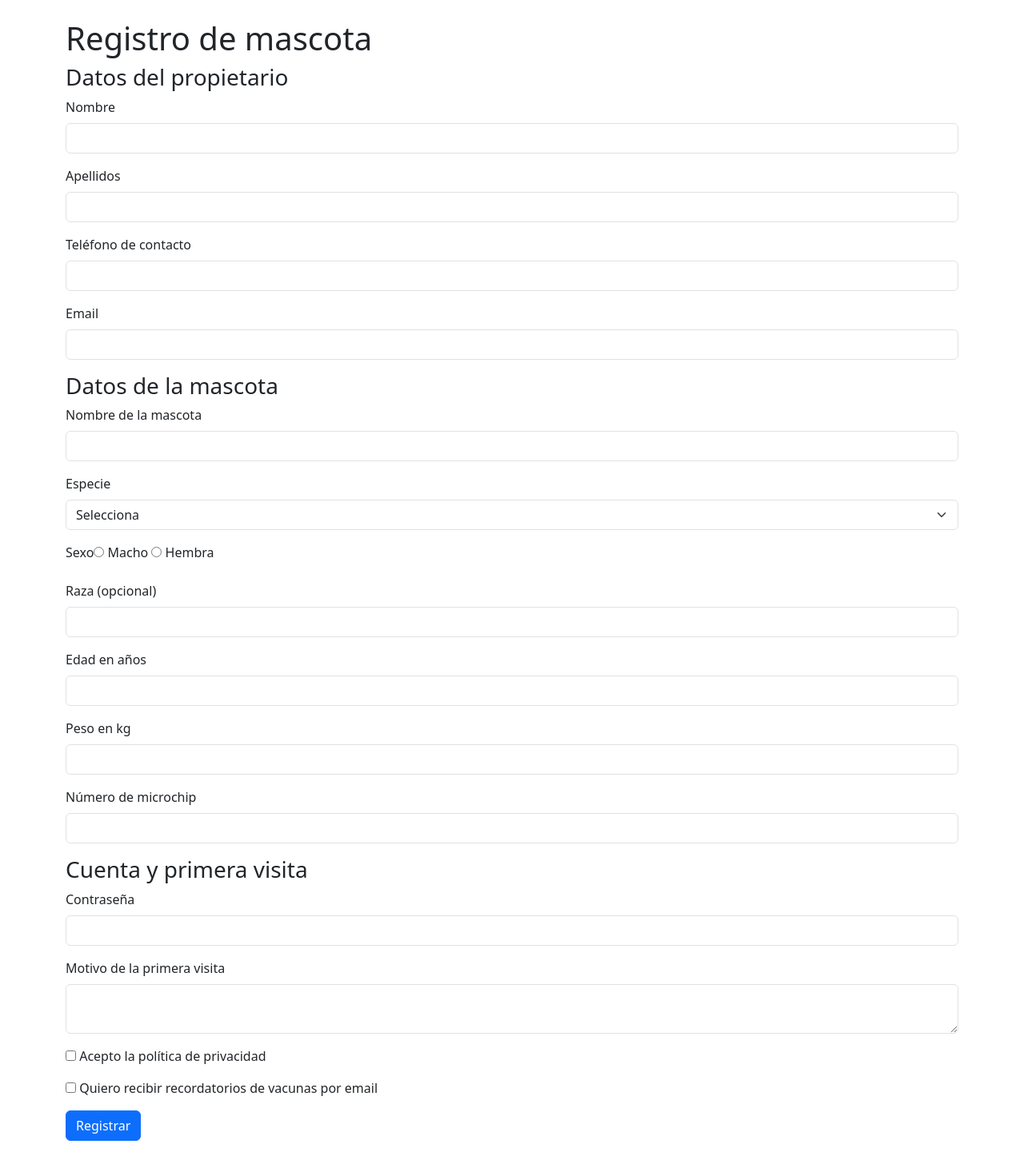
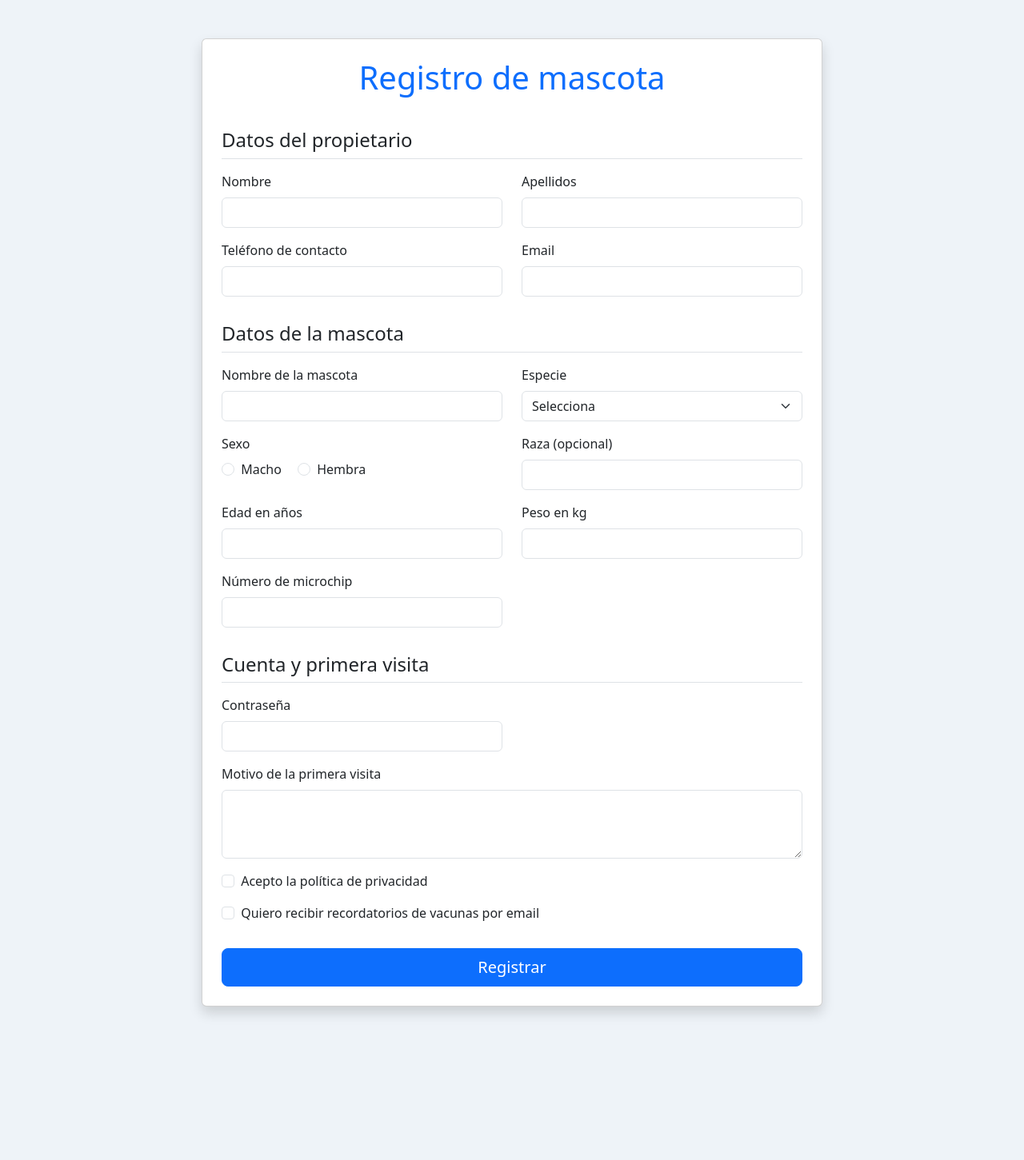
Before and after one commit to Maanuel77/UD2-16-Validacion-de-formulario, an Angular app: page / in a window 1280 px wide. Shown: the whole page at 80% size. After the commit the page ends 1307 px from the top, so only its background shows below. Built offline with nearby package versions, Linux system fonts and the light colour scheme.

Commit message:
estilos con bootstrap

```diff
--- a/src/app/pages/register-form-page/register-form-page.html
+++ b/src/app/pages/register-form-page/register-form-page.html
@@ -1,49 +1,50 @@
-<form class="container my-4" [formGroup]="registerForm" (ngSubmit)="registrar()">
-  <h1>Registro de mascota</h1>
+<div class="container my-5" style="max-width: 800px">
+<form class="card shadow p-4" [formGroup]="registerForm" (ngSubmit)="registrar()">
+  <h1 class="text-center text-primary mb-4">Registro de mascota</h1>
 
-  <h3>Datos del propietario</h3>
-  <div formGroupName="propietario">
-    <div class="mb-3">
+  <h4 class="border-bottom pb-2 mt-3 mb-3">Datos del propietario</h4>
+  <div class="row" formGroupName="propietario">
+    <div class="col-md-6 mb-3">
       <label class="form-label">Nombre</label>
       <input type="text" class="form-control" formControlName="nombre">
-      @if (hasError('propietario.nombre', 'required')) { <small class="text-danger">El nombre es obligatorio</small> }
-      @if (hasError('propietario.nombre', 'minlength')) { <small class="text-danger">Mínimo 2 caracteres</small> }
-      @if (hasError('propietario.nombre', 'maxlength')) { <small class="text-danger">Máximo 30 caracteres</small> }
-      @if (hasError('propietario.nombre', 'pattern')) { <small class="text-danger">Solo se permiten letras</small> }
+      @if (hasError('propietario.nombre', 'required')) { <small class="text-danger d-block">El nombre es obligatorio</small> }
+      @if (hasError('propietario.nombre', 'minlength')) { <small class="text-danger d-block">Mínimo 2 caracteres</small> }
+      @if (hasError('propietario.nombre', 'maxlength')) { <small class="text-danger d-block">Máximo 30 caracteres</small> }
+      @if (hasError('propietario.nombre', 'pattern')) { <small class="text-danger d-block">Solo se permiten letras</small> }
     </div>
-    <div class="mb-3">
+    <div class="col-md-6 mb-3">
       <label class="form-label">Apellidos</label>
       <input type="text" class="form-control" formControlName="apellidos">
-      @if (hasError('propietario.apellidos', 'required')) { <small class="text-danger">Los apellidos son obligatorios</small> }
-      @if (hasError('propietario.apellidos', 'minlength')) { <small class="text-danger">Mínimo 2 caracteres</small> }
-      @if (hasError('propietario.apellidos', 'maxlength')) { <small class="text-danger">Máximo 50 caracteres</small> }
-      @if (hasError('propietario.apellidos', 'pattern')) { <small class="text-danger">Solo se permiten letras</small> }
+      @if (hasError('propietario.apellidos', 'required')) { <small class="text-danger d-block">Los apellidos son obligatorios</small> }
+      @if (hasError('propietario.apellidos', 'minlength')) { <small class="text-danger d-block">Mínimo 2 caracteres</small> }
+      @if (hasError('propietario.apellidos', 'maxlength')) { <small class="text-danger d-block">Máximo 50 caracteres</small> }
+      @if (hasError('propietario.apellidos', 'pattern')) { <small class="text-danger d-block">Solo se permiten letras</small> }
     </div>
-    <div class="mb-3">
+    <div class="col-md-6 mb-3">
       <label class="form-label">Teléfono de contacto</label>
       <input type="tel" class="form-control" formControlName="telefono">
-      @if (hasError('propietario.telefono', 'required')) { <small class="text-danger">El teléfono es obligatorio</small> }
-      @if (hasError('propietario.telefono', 'pattern')) { <small class="text-danger">Introduce un teléfono español válido</small> }
+      @if (hasError('propietario.telefono', 'required')) { <small class="text-danger d-block">El teléfono es obligatorio</small> }
+      @if (hasError('propietario.telefono', 'pattern')) { <small class="text-danger d-block">Introduce un teléfono español válido</small> }
     </div>
-    <div class="mb-3">
+    <div class="col-md-6 mb-3">
       <label class="form-label">Email</label>
       <input type="email" class="form-control" formControlName="email">
-      @if (hasError('propietario.email', 'required')) { <small class="text-danger">El email es obligatorio</small> }
-      @if (hasError('propietario.email', 'email')) { <small class="text-danger">Formato de email no válido</small> }
+      @if (hasError('propietario.email', 'required')) { <small class="text-danger d-block">El email es obligatorio</small> }
+      @if (hasError('propietario.email', 'email')) { <small class="text-danger d-block">Formato de email no válido</small> }
     </div>
   </div>
 
-  <h3>Datos de la mascota</h3>
-  <div formGroupName="mascota">
-    <div class="mb-3">
+  <h4 class="border-bottom pb-2 mt-3 mb-3">Datos de la mascota</h4>
+  <div class="row" formGroupName="mascota">
+    <div class="col-md-6 mb-3">
       <label class="form-label">Nombre de la mascota</label>
       <input type="text" class="form-control" formControlName="nombre">
-      @if (hasError('mascota.nombre', 'required')) { <small class="text-danger">El nombre de la mascota es obligatorio</small> }
-      @if (hasError('mascota.nombre', 'minlength')) { <small class="text-danger">Entre 2 y 20 caracteres</small> }
-      @if (hasError('mascota.nombre', 'maxlength')) { <small class="text-danger">Entre 2 y 20 caracteres</small> }
-      @if (hasError('mascota.nombre', 'pattern')) { <small class="text-danger">Solo letras, espacios y guiones</small> }
+      @if (hasError('mascota.nombre', 'required')) { <small class="text-danger d-block">El nombre de la mascota es obligatorio</small> }
+      @if (hasError('mascota.nombre', 'minlength')) { <small class="text-danger d-block">Entre 2 y 20 caracteres</small> }
+      @if (hasError('mascota.nombre', 'maxlength')) { <small class="text-danger d-block">Entre 2 y 20 caracteres</small> }
+      @if (hasError('mascota.nombre', 'pattern')) { <small class="text-danger d-block">Solo letras, espacios y guiones</small> }
     </div>
-    <div class="mb-3">
+    <div class="col-md-6 mb-3">
       <label class="form-label">Especie</label>
       <select class="form-select" formControlName="especie">
         <option value="">Selecciona</option>
@@ -52,58 +53,59 @@
         <option value="Ave">Ave</option>
         <option value="Otro">Otro</option>
       </select>
-      @if (hasError('mascota.especie', 'required')) { <small class="text-danger">Selecciona una especie</small> }
+      @if (hasError('mascota.especie', 'required')) { <small class="text-danger d-block">Selecciona una especie</small> }
     </div>
-    <div class="mb-3">
+    <div class="col-md-6 mb-3">
       <label class="form-label">Sexo</label>
-      <input type="radio" formControlName="sexo" value="Macho"> Macho
-      <input type="radio" formControlName="sexo" value="Hembra"> Hembra
-      @if (hasError('mascota.sexo', 'required')) { <small class="text-danger">Indica el sexo de la mascota</small> }
+      <br><input type="radio" class="form-check-input me-1" formControlName="sexo" value="Macho"> Macho
+      <input type="radio" class="form-check-input ms-3 me-1" formControlName="sexo" value="Hembra"> Hembra
+      @if (hasError('mascota.sexo', 'required')) { <small class="text-danger d-block">Indica el sexo de la mascota</small> }
     </div>
-    <div class="mb-3">
+    <div class="col-md-6 mb-3">
       <label class="form-label">Raza (opcional)</label>
       <input type="text" class="form-control" formControlName="raza">
-      @if (hasError('mascota.raza', 'maxlength')) { <small class="text-danger">Máximo 40 caracteres</small> }
+      @if (hasError('mascota.raza', 'maxlength')) { <small class="text-danger d-block">Máximo 40 caracteres</small> }
     </div>
-    <div class="mb-3">
+    <div class="col-md-6 mb-3">
       <label class="form-label">Edad en años</label>
       <input type="number" class="form-control" formControlName="edad">
-      @if (hasError('mascota.edad', 'required')) { <small class="text-danger">La edad es obligatoria</small> }
-      @if (hasError('mascota.edad', 'min')) { <small class="text-danger">La edad debe estar entre 0 y 30 años</small> }
-      @if (hasError('mascota.edad', 'max')) { <small class="text-danger">La edad debe estar entre 0 y 30 años</small> }
+      @if (hasError('mascota.edad', 'required')) { <small class="text-danger d-block">La edad es obligatoria</small> }
+      @if (hasError('mascota.edad', 'min')) { <small class="text-danger d-block">La edad debe estar entre 0 y 30 años</small> }
+      @if (hasError('mascota.edad', 'max')) { <small class="text-danger d-block">La edad debe estar entre 0 y 30 años</small> }
     </div>
-    <div class="mb-3">
+    <div class="col-md-6 mb-3">
       <label class="form-label">Peso en kg</label>
       <input type="number" step="0.1" class="form-control" formControlName="peso">
-      @if (hasError('mascota.peso', 'required')) { <small class="text-danger">El peso es obligatorio</small> }
-      @if (hasError('mascota.peso', 'min')) { <small class="text-danger">El peso debe estar entre 0,1 y 90 kg</small> }
-      @if (hasError('mascota.peso', 'max')) { <small class="text-danger">El peso debe estar entre 0,1 y 90 kg</small> }
+      @if (hasError('mascota.peso', 'required')) { <small class="text-danger d-block">El peso es obligatorio</small> }
+      @if (hasError('mascota.peso', 'min')) { <small class="text-danger d-block">El peso debe estar entre 0,1 y 90 kg</small> }
+      @if (hasError('mascota.peso', 'max')) { <small class="text-danger d-block">El peso debe estar entre 0,1 y 90 kg</small> }
     </div>
-    <div class="mb-3">
+    <div class="col-md-6 mb-3">
       <label class="form-label">Número de microchip</label>
       <input type="text" class="form-control" formControlName="microchip">
-      @if (hasError('mascota.microchip', 'required')) { <small class="text-danger">El microchip es obligatorio</small> }
-      @if (hasError('mascota.microchip', 'pattern')) { <small class="text-danger">El microchip debe tener exactamente 15 dígitos numéricos</small> }
+      @if (hasError('mascota.microchip', 'required')) { <small class="text-danger d-block">El microchip es obligatorio</small> }
+      @if (hasError('mascota.microchip', 'pattern')) { <small class="text-danger d-block">El microchip debe tener exactamente 15 dígitos numéricos</small> }
     </div>
   </div>
 
-  <h3>Cuenta y primera visita</h3>
-  <div formGroupName="cuenta">
-    <div class="mb-3">
+  <h4 class="border-bottom pb-2 mt-3 mb-3">Cuenta y primera visita</h4>
+  <div class="row" formGroupName="cuenta">
+    <div class="col-md-6 mb-3">
       <label class="form-label">Contraseña</label>
       <input type="password" class="form-control" formControlName="password">
     </div>
-    <div class="mb-3">
+    <div class="col-12 mb-3">
       <label class="form-label">Motivo de la primera visita</label>
-      <textarea class="form-control" formControlName="motivo"></textarea>
+      <textarea rows="3" class="form-control" formControlName="motivo"></textarea>
     </div>
-    <div class="mb-3">
-      <input type="checkbox" formControlName="privacidad"> Acepto la política de privacidad
+    <div class="col-12 mb-3">
+      <input type="checkbox" class="form-check-input me-1" formControlName="privacidad"> Acepto la política de privacidad
     </div>
-    <div class="mb-3">
-      <input type="checkbox" formControlName="recordatorios"> Quiero recibir recordatorios de vacunas por email
+    <div class="col-12 mb-3">
+      <input type="checkbox" class="form-check-input me-1" formControlName="recordatorios"> Quiero recibir recordatorios de vacunas por email
     </div>
   </div>
 
-  <button type="submit" class="btn btn-primary">Registrar</button>
+  <button type="submit" class="btn btn-primary btn-lg w-100 mt-3">Registrar</button>
 </form>
+</div>
--- a/src/styles.css
+++ b/src/styles.css
@@ -1 +1,2 @@
 /* You can add global styles to this file, and also import other style files */
+body { background-color: #eef3f8; }
```
